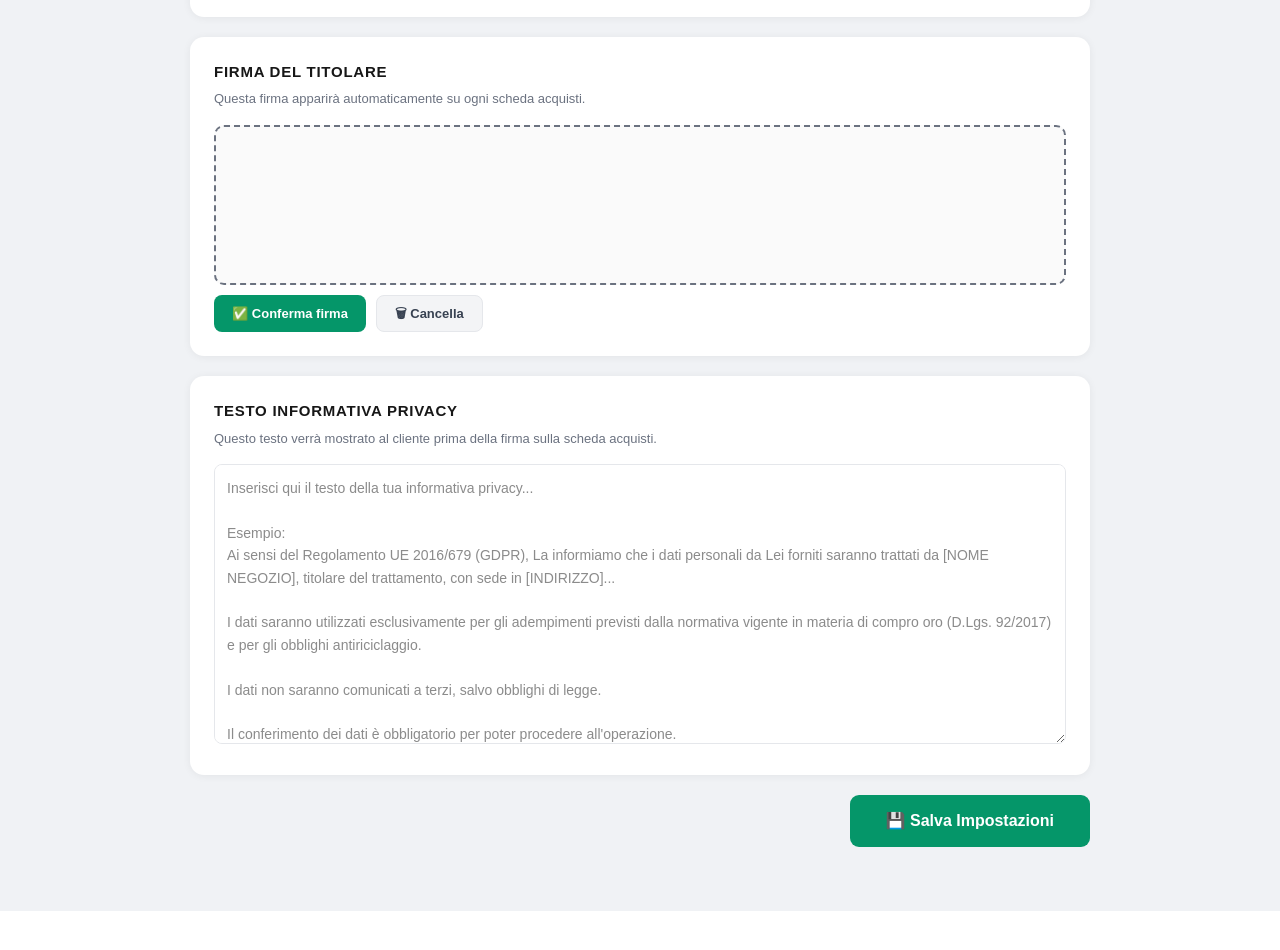
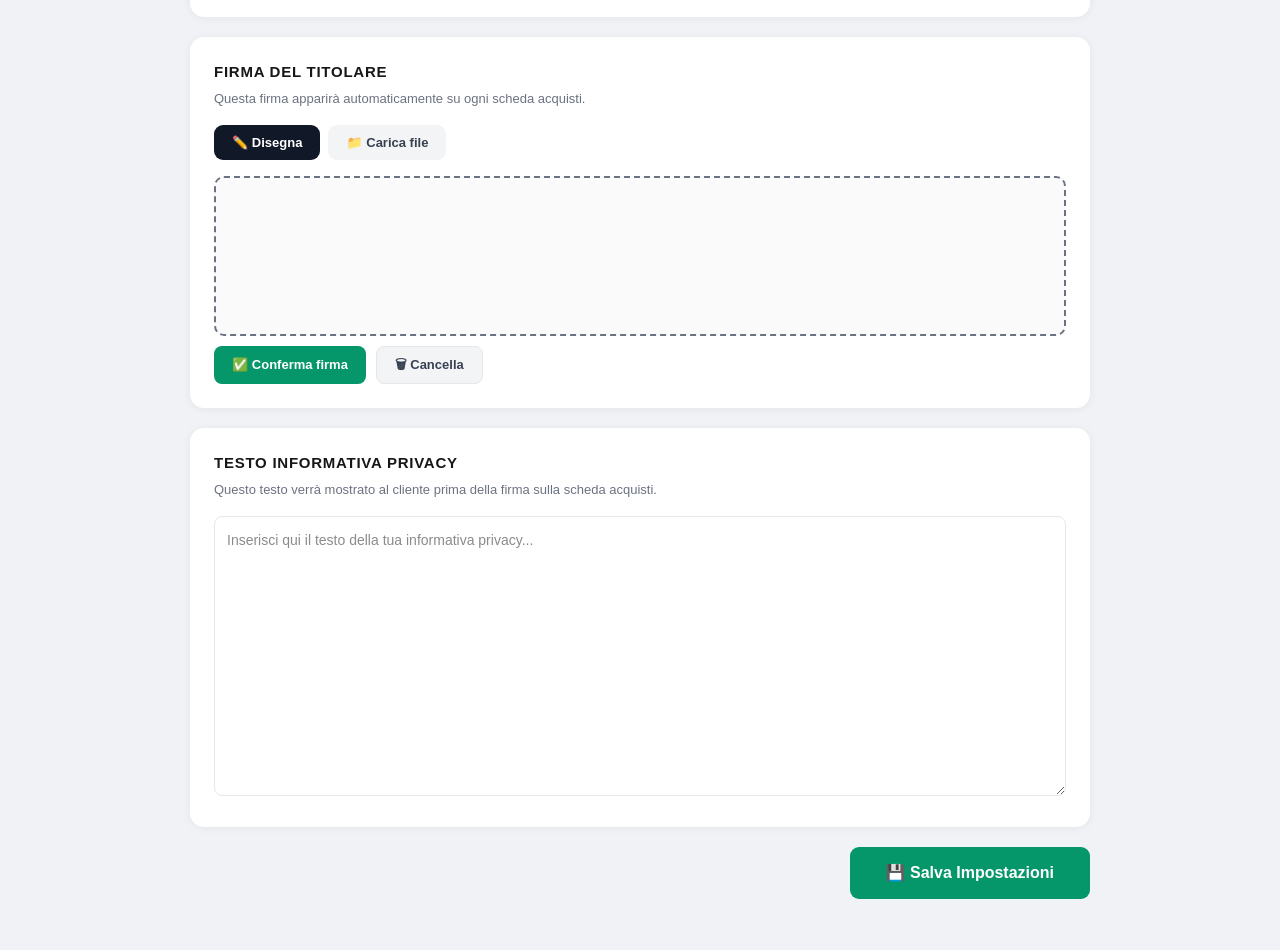
Before and after one commit to gdphoto2024-source/compro-oro, a Next.js app: page /impostazioni in a window 1280 px wide. Shown: the part 680-1630 px from the top of the page. Before the commit the page ends 1591 px from the top, so only its background shows below. Built offline with nearby package versions, Linux system fonts and the light colour scheme; no server answers; the database is empty.

Commit message:
firma titolare carica file

```diff
--- a/app/impostazioni/page.tsx
+++ b/app/impostazioni/page.tsx
@@ -106,7 +106,9 @@ export default function Impostazioni() {
   const [logoPreview, setLogoPreview] = useState("");
   const [status, setStatus] = useState({ text: "Caricamento...", type: "idle" });
   const [saving, setSaving] = useState(false);
+  const [firmaMode, setFirmaMode] = useState<"disegna" | "carica">("disegna");
   const logoRef = useRef<HTMLInputElement>(null);
+  const firmaFileRef = useRef<HTMLInputElement>(null);
 
   const inp: React.CSSProperties = { height: 40, padding: "0 12px", borderRadius: 8, border: "1.5px solid #e5e7eb", fontSize: 14, width: "100%", boxSizing: "border-box", background: "#fff", fontFamily: "inherit" };
   const btn = (bg: string, color = "#fff"): React.CSSProperties => ({ background: bg, color, border: "none", borderRadius: 9, padding: "11px 22px", cursor: "pointer", fontWeight: 700, fontSize: 14, fontFamily: "inherit" });
@@ -139,6 +141,13 @@ export default function Impostazioni() {
     const b64 = await fileToBase64(file);
     u("logo_base64", b64);
     setLogoPreview(URL.createObjectURL(file));
+  }
+
+  async function handleFirmaFile(file: File | null) {
+    if (!file) return;
+    const b64 = await fileToBase64(file);
+    u("firma_base64", b64);
+    setFirmaPreview(`data:${file.type};base64,${b64}`);
   }
 
   async function salva() {
@@ -220,17 +229,40 @@ export default function Impostazioni() {
         <section style={{ background: "#fff", borderRadius: 14, padding: 24, marginBottom: 20, boxShadow: "0 1px 8px rgba(0,0,0,0.06)" }}>
           <h2 style={{ fontSize: 15, fontWeight: 700, margin: "0 0 6px", textTransform: "uppercase" as const, letterSpacing: "0.05em" }}>Firma del Titolare</h2>
           <p style={{ fontSize: 13, color: "#6b7280", marginBottom: 16 }}>Questa firma apparirà automaticamente su ogni scheda acquisti.</p>
+
           {firmaPreview && data.firma_base64 ? (
             <div>
               <img src={firmaPreview} alt="Firma titolare" style={{ maxWidth: "100%", height: 100, objectFit: "contain", border: "1.5px solid #059669", borderRadius: 10, background: "#fafafa", display: "block" }} />
-              <button type="button" style={{ marginTop: 12, ...btn("#fee2e2", "#dc2626") }} onClick={() => { u("firma_base64", ""); setFirmaPreview(""); }}>🗑 Rifai la firma</button>
+              <button type="button" style={{ marginTop: 12, ...btn("#fee2e2", "#dc2626") }} onClick={() => { u("firma_base64", ""); setFirmaPreview(""); }}>🗑 Rimuovi firma</button>
             </div>
           ) : (
-            <SignaturePad
-              hasFirma={!!data.firma_base64}
-              onSave={(dataUrl) => { const b64 = dataUrl.split(",")[1]; u("firma_base64", b64); setFirmaPreview(dataUrl); }}
-              onClear={() => { u("firma_base64", ""); setFirmaPreview(""); }}
-            />
+            <div>
+              {/* Tab disegna / carica */}
+              <div style={{ display: "flex", gap: 8, marginBottom: 16 }}>
+                <button type="button"
+                  style={{ ...btn(firmaMode === "disegna" ? "#111827" : "#f3f4f6", firmaMode === "disegna" ? "#fff" : "#374151"), fontSize: 13, padding: "8px 18px" }}
+                  onClick={() => setFirmaMode("disegna")}>✏️ Disegna</button>
+                <button type="button"
+                  style={{ ...btn(firmaMode === "carica" ? "#111827" : "#f3f4f6", firmaMode === "carica" ? "#fff" : "#374151"), fontSize: 13, padding: "8px 18px" }}
+                  onClick={() => setFirmaMode("carica")}>📁 Carica file</button>
+              </div>
+
+              {firmaMode === "disegna" ? (
+                <SignaturePad
+                  hasFirma={!!data.firma_base64}
+                  onSave={(dataUrl) => { const b64 = dataUrl.split(",")[1]; u("firma_base64", b64); setFirmaPreview(dataUrl); }}
+                  onClear={() => { u("firma_base64", ""); setFirmaPreview(""); }}
+                />
+              ) : (
+                <div style={{ border: "2px dashed #d1d5db", borderRadius: 10, padding: 32, textAlign: "center", background: "#fafafa" }}>
+                  <div style={{ fontSize: 40, marginBottom: 12 }}>🖊️</div>
+                  <p style={{ fontSize: 14, color: "#6b7280", marginBottom: 16 }}>Carica un file immagine della firma del titolare</p>
+                  <button type="button" style={btn("#2563eb")} onClick={() => firmaFileRef.current?.click()}>📁 Scegli file firma</button>
+                  <input ref={firmaFileRef} type="file" accept="image/*" style={{ display: "none" }} onChange={e => handleFirmaFile(e.target.files?.[0] || null)} />
+                  <p style={{ fontSize: 12, color: "#9ca3af", marginTop: 12 }}>PNG con sfondo trasparente consigliato — JPG accettato</p>
+                </div>
+              )}
+            </div>
           )}
         </section>
 
@@ -242,7 +274,7 @@ export default function Impostazioni() {
             style={{ ...inp, height: 280, paddingTop: 12, lineHeight: 1.6, resize: "vertical" }}
             value={data.testo_privacy}
             onChange={e => u("testo_privacy", e.target.value)}
-            placeholder={`Inserisci qui il testo della tua informativa privacy...\n\nEsempio:\nAi sensi del Regolamento UE 2016/679 (GDPR), La informiamo che i dati personali da Lei forniti saranno trattati da [NOME NEGOZIO], titolare del trattamento, con sede in [INDIRIZZO]...\n\nI dati saranno utilizzati esclusivamente per gli adempimenti previsti dalla normativa vigente in materia di compro oro (D.Lgs. 92/2017) e per gli obblighi antiriciclaggio.\n\nI dati non saranno comunicati a terzi, salvo obblighi di legge.\n\nIl conferimento dei dati è obbligatorio per poter procedere all'operazione.\n\nLei ha diritto di accedere, rettificare, cancellare i propri dati contattando: [EMAIL/TELEFONO]`}
+            placeholder="Inserisci qui il testo della tua informativa privacy..."
           />
         </section>
 
```
